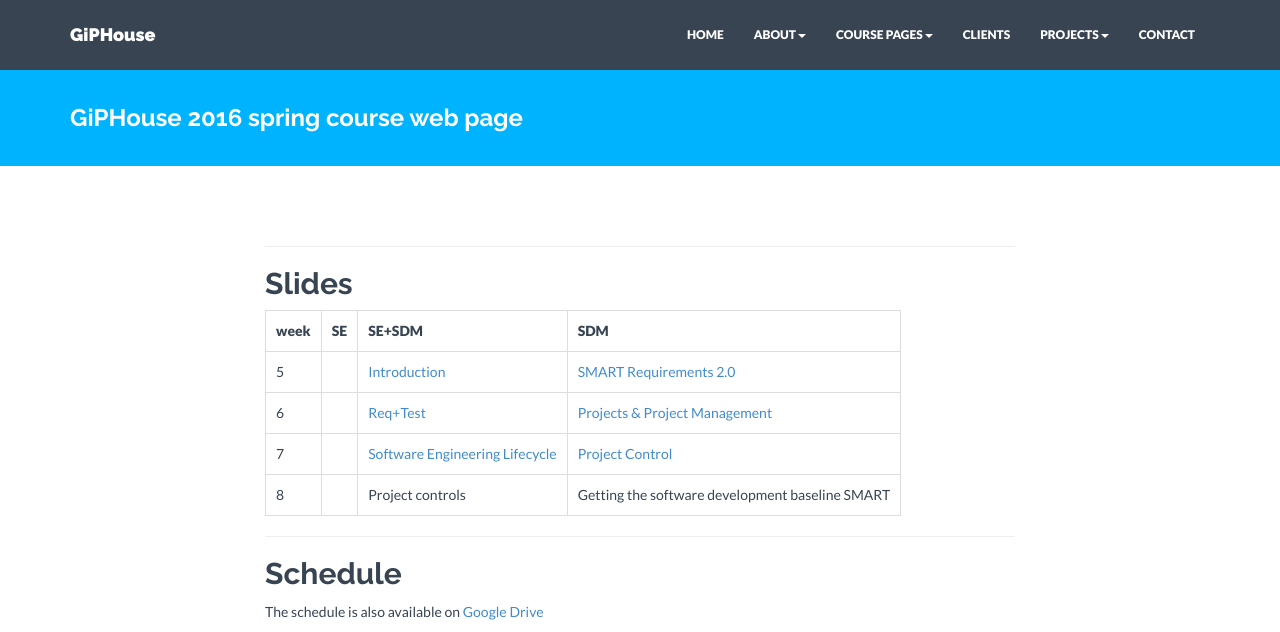
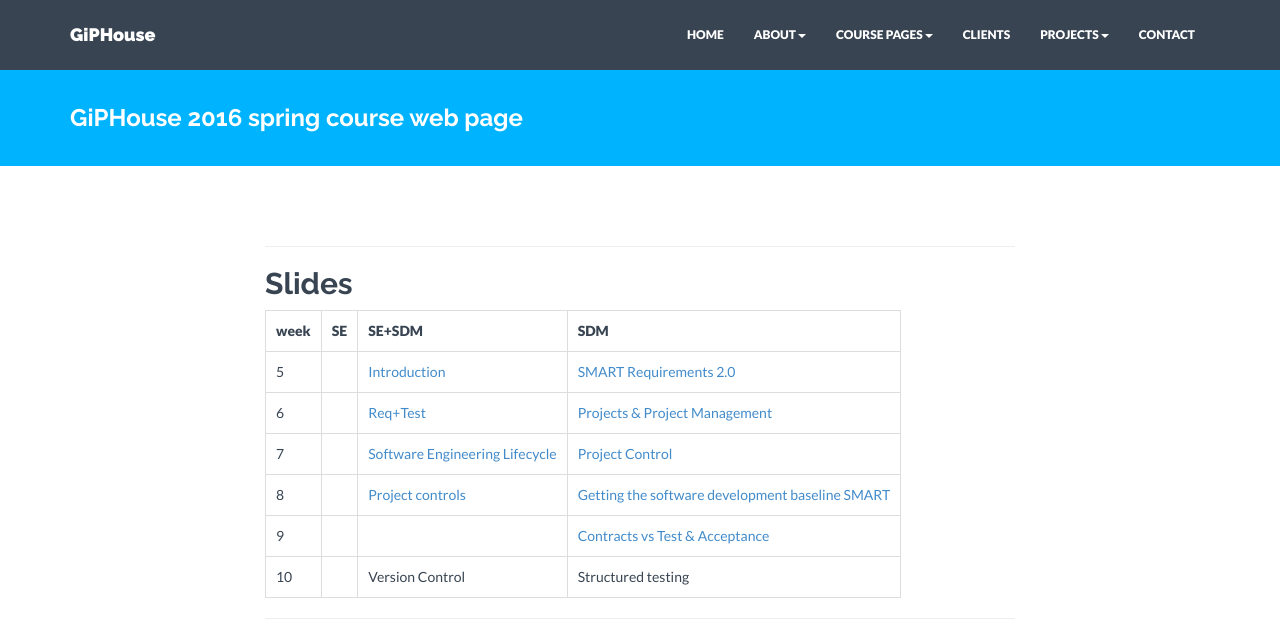
Before and after one commit to tschroter/giphouse.github.io, a Jekyll site: the page built from courses/2016-spring.md, in a window 1280 px wide and 900 px high, cut to the strip 0-632 px from the top of the window. Built offline with Jekyll 4.4.1, drawn with Linux system fonts in a browser that asks for light colours; nearby versions of some CDN libraries.

Commit message:
2016spring: added notes on Project Controls (JV), Getting the SD baseline SMART (EH), Contracts vs Test & Acceptance (PF)

```diff
--- a/courses/2016-spring.md
+++ b/courses/2016-spring.md
@@ -14,7 +14,9 @@ Slides
 |   5  |     | [Introduction](https://drive.google.com/file/d/0B8I2nnZnb2JpQklid0lUelZRU2M/view?usp=sharing) | [SMART Requirements 2.0](https://drive.google.com/file/d/0B-PvRCEtmcVvNEo2UGFCOGZnMXM/view?usp=sharing) |
 |   6  |     |   [Req+Test](https://drive.google.com/open?id=0B4zOR_oYNgc8bEtOX1QxbFRPYzg)     | [Projects & Project Management](https://docs.google.com/document/d/1AFgPrHN0aol1aLvFU5CiYwkPWHu2I48oskv9MyPwkL8/edit?usp=sharing)    |
 |   7  |     | [Software Engineering Lifecycle](https://drive.google.com/open?id=0B6Zf71MLHzExWm9rS3hJcm5FTlk)    | [Project Control](https://docs.google.com/document/d/116o9hX757u4gy7rY4Uj-VcVP7HZxquQV7d-2rQE5SYg/edit?usp=sharing) |
-|   8  |     | Project controls | Getting the software development baseline SMART |
+|   8  |     | [Project controls](https://drive.google.com/file/d/0B-PvRCEtmcVvYnRFV0FjRGN3UnM/view?usp=sharing) | [Getting the software development baseline SMART](https://docs.google.com/document/d/1lu0e1lgL-vRyv9mWym9yAeH99Oy8ZB6h-tTtGgWXdVw/edit?usp=sharing) |
+|   9  |     |        | [Contracts vs Test & Acceptance](https://docs.google.com/document/d/1Q4lIqgWMMbFryKruQiruflaQABDa5oVboiCynF41NyY/edit?usp=sharing) |
+|  10  |     | Version Control | Structured testing |
 
 ***
 
```
